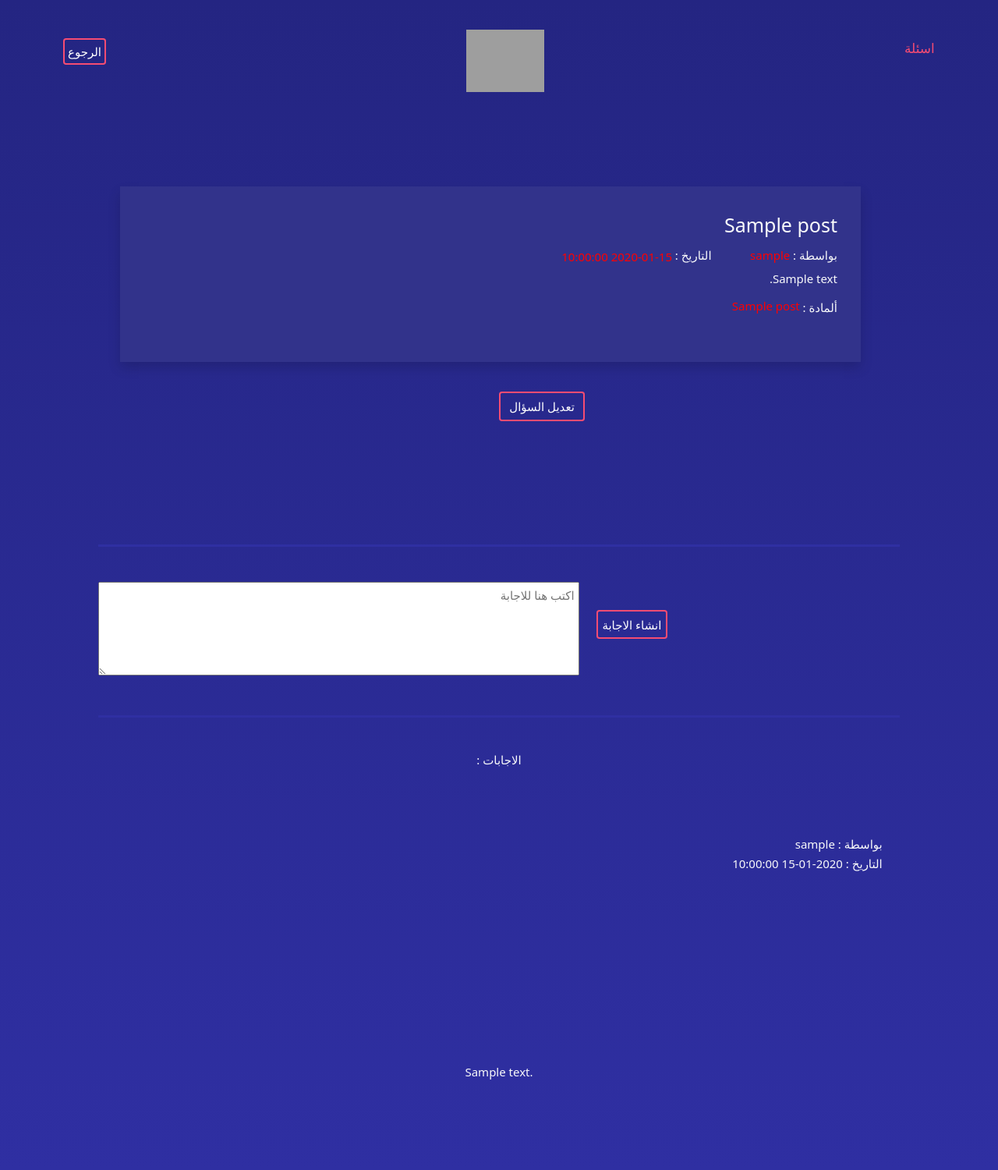
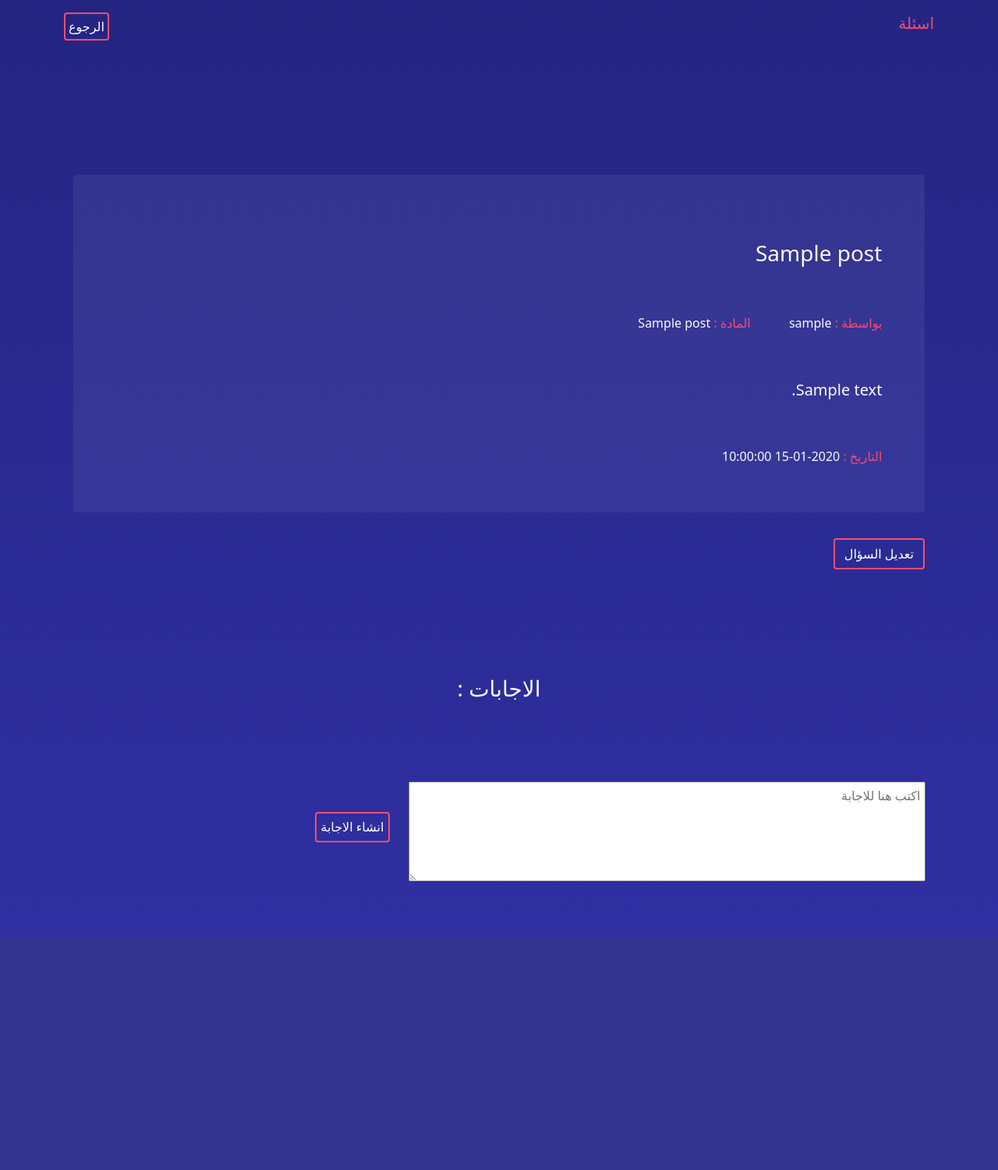
Before and after one commit to kasdo770/AskMe, a Flask app: page /view-post/1 in a window 1280 px wide. Shown: the whole page at 78% size. After the commit the page ends 1201 px from the top, so only its background shows below. Run offline with Flask 2, Linux system fonts and the light colour scheme; a user stored in the database is signed in; tables that the repository leaves empty hold one stand-in row (values such as "Sample post"); some libraries are stand-ins or nearby versions; grey boxes are pictures that could not be loaded.

Commit message:
VIEWPOST

```diff
--- a/website/static/TemplatesCSS/ViewPost.css
+++ b/website/static/TemplatesCSS/ViewPost.css
@@ -27,9 +27,8 @@ body {
 }
 
 #title {
-  font-size: 25px !important;
   padding-bottom: 1.5%;
-  padding-top: 4%;
+  padding-top: 3%;
 }
 
 #undertitle {
@@ -38,30 +37,35 @@ body {
 
 #details {
   line-height: 35px;
-  margin-top: 4%;
-  margin-bottom: 5%;
+  margin-top: 5%;
+  margin-bottom: 6%;
 }
 
 .info {
-  margin-top: 4%;
-  padding-right: 2%;
-  margin-left: 6%;
-  margin-right: 4%;
-  padding-bottom: 4%;
+  margin-top: 0.5%;
 }
 
 .question {
   margin-top: 10%;
   background-color: #FFFFFF10;
   border-radius: 0.25em;
-  padding: 1%;
+  padding: 5%;
 }
 
 .inputparent {
   margin-top: 5%;
-  border-top: 3px #2F2FA2 solid;
-  border-bottom: 3px #2F2FA2 solid;
   padding-top: 4%;
+  border-top: 2px #2F2FA2 solid;
+  margin-right: 1%;
+}
+
+.comment {
+  margin-bottom: 3%;
+}
+
+.infocmnt {
+  border-right: 2px #F64C72 solid;
+  padding-right: 2%;
 }
 
 .input {
@@ -101,24 +105,16 @@ body {
 }
 
 @media screen and (min-device-width: 50px) and (max-device-width: 992px) {
-  * {
-    font-size: 15px !important;
+  .question {
+    margin-top: 15% !important;
   }
 
   .info {
-    margin-bottom: 10%;
+    margin-top: 5%;
+    margin-bottom: 5%;
   }
 
   #logo {
-    font-size: 17px !important;
+    font-size: 20px !important;
   }
 }
-@media screen and (min-device-width: 50px) and (max-device-width: 768px) {
-  * {
-    font-size: 10px !important;
-  }
-
-  #title {
-    font-size: 12px !important;
-  }
-}
--- a/website/static/sass/ViewPost.sass
+++ b/website/static/sass/ViewPost.sass
@@ -32,26 +32,23 @@ body
 
 
 #title
-    font-size: 25px !important
+
     padding-bottom: 1.5%
-    padding-top: 4%
+    padding-top: 3%
 
 #undertitle
     margin-left: 2% !important
 
 #details
     line-height: 35px
-    margin-top: 4%
-    margin-bottom: 5%
+    margin-top: 5%
+    margin-bottom: 6%
 
 
 
 .info
-    margin-top: 4%
-    padding-right: 2%
-    margin-left: 6%
-    margin-right: 4%
-    padding-bottom: 4%
+    margin-top: 0.5%
+
 
 
 
@@ -59,14 +56,19 @@ body
     margin-top: 10%
     background-color: #FFFFFF10
     border-radius: 0.25em
-    padding: 1%
+    padding: 5%
 
 .inputparent
     margin-top: 5%
-    border-top: 3px $colorx solid
-    border-bottom: 3px $colorx solid
     padding-top: 4%
+    border-top: 2px $colorx solid
+    margin-right: 1%
 
+.comment
+    margin-bottom: 3%
+.infocmnt
+    border-right: 2px $colorb solid
+    padding-right: 2%
 .input
     color: black
     width: 60%
@@ -106,17 +108,16 @@ body
 
 
 @media screen and ( min-device-width:50px) and ( max-device-width:992px)
-    *
-        font-size: 15px !important
+
+    .question
+        margin-top: 15% !important
 
     .info
-        margin-bottom: 10%
+        margin-top: 5%
+        margin-bottom: 5%
 
     #logo
-        font-size: 17px !important
+        font-size: 20px !important
+
 
 @media screen and ( min-device-width:50px) and ( max-device-width:768px)
-    *
-        font-size: 10px !important
-    #title
-        font-size: 12px !important
--- a/website/templates/ViewPost.html
+++ b/website/templates/ViewPost.html
@@ -1,4 +1,3 @@
-
 <html lang="en">
 <head>
     <meta charset="UTF-8">
@@ -32,7 +31,7 @@
           --success-button-color:#53A653;
           --info-button-color:#b39800;
         }
-            /* _______________________________________Error Button_____________________________________________ */
+            /* ______________Error Button________________ */
         .flash-container{
           display: flex;
           justify-content: center;
@@ -61,45 +60,6 @@
          }
          .closebtn:hover {
            color: black;
-         }
-         .margin-box{
-
-          text-align: right;
-          width:150%;
-     }
-     .right{
-         float: right;
-     }
-     .text{
-            text-align: right;
-            font-family: 'Gill Sans', 'Gill Sans MT', Calibri, 'Trebuchet MS', sans-serif;
-            font-size: 20px;
-            font-weight: bold;
-            border: none;
-            width: 100%;
-            margin-left: 50%;
-        }
-        .margin{
-            margin-top: 10%;
-        }
-        .container-box{
-            width: 150%;
-
-        }
-        .red{
-            color: red;
-        }
-        .box-color{
-            background-color: #32338b;
-        }
-        .text-margin{
-            margin-right: 10%;
-        }
-        .des-width{
-            width:100%;
-        }
-        .date-margin{
-            margin-top: 0.5%;
          }
          </style>
          {% with messages = get_flashed_messages(with_categories=true) %} {% if
@@ -130,95 +90,97 @@
 
                                                                               <!--Top Nav-->
 
-
     <nav class="navbar navbar-light bg-light mt-2" id="navbar">
     <div class="container">
-        <a href="/mainpage" class="btn btn-primary  text-size-2 p-1" id="back" >الرجوع</a>
-        <img src = "../static/Assets/logo3.png" class="logo mr-4 mt-4 logo" width="100px" height="80px" class="rounded-circle mb-4" alt="">
+        <a href="/mainpage" class="btn btn-primary  text-size-3 p-1" id="back" >الرجوع</a>
         <h1 id="logo">
-
         اسئلة
         </h1>
     </div>
     </nav>
     <div dir="rtl" class="container">
 
+                                                                                <!--The Question + Comment field-->
+    <div class="container">
+        <div class="question text-light text-break">
+            <h5  id="title" class="h3">{{post.title}}</h5>
+
+            <div class="info text-light d-flex flex-row">
+
+              <h6 class="h6"><span style="color: #F64C72;">بواسطة : </span>{{post.user.username}}</h6>
+              <h6 class="h6" style="margin-right: 5%;"><span style="color: #F64C72; ">المادة :</span> {{post.subject}} </h6>
+          </div>
+
+            <h6 id="details" dir="rtl" class="h5">{{post.description}}
+            </h6>
+            <h6 class="h6"><span style="color: #F64C72;">التاريخ :</span> {{post.datetime}}</h6>
 
 
-        <!--user's info-->
-        <div class="container margin-box">
-            <div class="row d-flex justify-content-center">
-                <div class="col-md-10 margin pt-1 shadow box-color">
-                        <div class="col-sm-4 box-color rounded-left right box-margin">
-                                <div class="info text-light container-box">
-                                    <h5 id="title" dir="rtl">{{post.title}}</h5>
-                                    <div style="display: flex;">
-                                        <h6>بواسطة : <h6 class="red mx-1 "> {{post.user.username}}</h6></h6>
-                                        <h6 class="text-margin">التاريخ : <h6  class="red date-margin mx-1" > {{post.datetime}}</h6></h6>
         </div>
-                                      <h7 class="mt-5 des-width">
-                                          {{post.description}}
-                                      </h7> <br>
-                                      <div style="display: flex;" class="mt-3">
-                                        <p>ألمادة : <h6 class="red mx-1"> {{post.subject}}</h6></p>
+        <a href="/update-post/{{post.id}}" class="btn btn-primary edit" id="back" style="margin-top: 3%;">تعديل السؤال</a>
     </div>
+              <h3 class="text-center text-light my-5">الاجابات :</h3>
+              {%for item in comment%}
+              {%if item.user.kind == "teacher"%}
+              <div class="container">
+                <div class="d-flex flex-column shadow p-5 comment">
+
+
+                  <div class="infocmnt d-flex flex-column justify-content-start text-light my-4 mb-5">
+                    <h6 ><span style="color: #F64C72;" >بواسطة : </span>{{post.user.username}}</h6>
+                    <h6 ><span style="color: #F64C72;">التاريخ :</span> {{post.datetime}}</h6>
+                  </div>
+
+
+                  <h6 class="text-light text-break h5" style="line-height: 27px;">
+
+                      {{item.description}}
+
+                  </h6>
 
                 </div>
               </div>
+
+
+
               </div>
+              {%elif item.user.kind == "student"%}
+              <div class="container">
+                <div class="d-flex flex-column shadow p-5 comment">
+
+
+                  <div class="infocmnt d-flex flex-column justify-content-start text-light my-4 mb-5">
+                    <h6 ><span style="color: #F64C72;">بواسطة : </span>{{post.user.username}}</h6>
+                    <h6 ><span style="color: #F64C72;">التاريخ :</span> {{post.datetime}}</h6>
                   </div>
+
+
+                  <h6 class="text-light text-break h5" style="line-height: 53px;">
+
+                      {{item.description}}
+
+                  </h6>
+
                 </div>
+                <a href="" class="btn btn-primary mb-4" id="back" >حذف الاجابة</a>
               </div>
-                                                                                <!--The Question + Comment field-->
 
-            {% if current_user.id == post.user.id%}
-            <a href="/update-post/{{post.id}}" class="btn btn-primary edit" id="back" style="margin-top: 3%; margin-left: 50%;">تعديل السؤال</a>
+
+
+
+
+
               {%endif%}
-            <div class="container">
+              {%endfor%}
+
               <form method="POST">
-                        <div class="d-flex mx-5 align-items-center flex-row inputparent">
+                <div  class="d-flex justify-content-start align-items-center flex-row inputparent">
+
                     <textarea id="desc" name="desc" class="input" dir="rtl" rows="8" cols="100" placeholder="اكتب هنا للاجابة"></textarea>
                     <button class="submit mx-4">
                       انشاء الاجابة
                   </button>
                 </div>
             </form>
-            </div>
-        </div>
-    </div>
-                            <h4 class="text-center text-light my-5">: الاجابات</h4>
-                            {%for item in comment%}
-                            {%if item.user.kind == "teacher"%}
-                            <div class="container">
-
-                                    <div dir="rtl" class="d-flex justify-items-start align-items-center-flex-column">
-                                        <div class="info text-light">
-                                            <h6>بواسطة : {{item.user.username}} </h6>
-                                            <h6>التاريخ : {{item.datetime}}   </h6>
-                                        </div>
-                                    </div>
-                                    <h6 class="text-light text-center " style="line-height: 30px; margin-bottom: 10%; margin-top: 7%">
-
-                                        {{item.description}}
-
-                                    </h6>
-                            </div>
-                            {%else%}
-                            <div class="container">
-
-                                <div dir="rtl" class="d-flex justify-items-start align-items-center-flex-column">
-                                    <div class="info text-light">
-                                        <h6>بواسطة : {{item.user.username}} </h6>
-                                        <h6>التاريخ : {{item.datetime}}   </h6>
-                                    </div>
-                                </div>
-                                <h6 class="text-light text-center " style="line-height: 30px; margin-bottom: 10%; margin-top: 7%">
-
-                                    {{item.description}}
-
-                                </h6>
-                            </div>
-                            {%endif%}
-                            {%endfor%}
 </body>
 </html>
```
Lines whose indentation alone changed are shown as unchanged.
